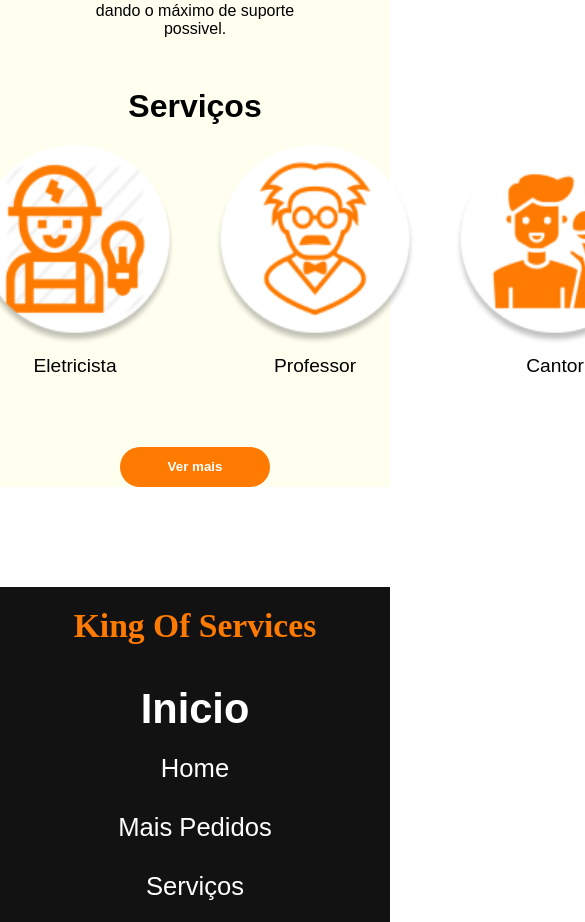
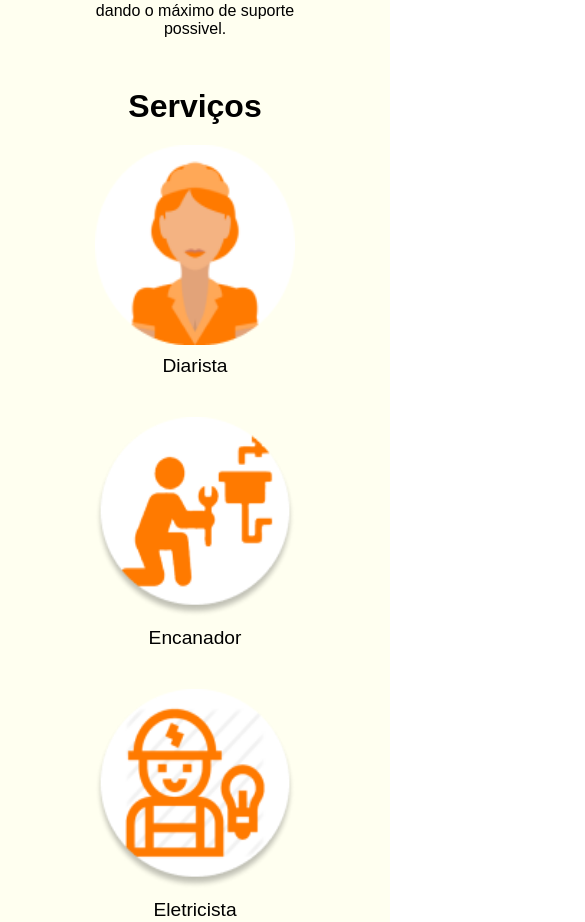
Before and after one commit to JonatanValdivia/King_Of_Services_front-end, a React (Create React App) app in the folder app/: page / in a window 390 px wide. Shown: the part 4471-5393 px from the top of the page, 585 px wide, since content can reach past the window. Built offline with nearby package versions, Linux system fonts and the light colour scheme; no server answers.

Commit message:
Responsividade aplicada

```diff
--- a/app/src/pages/Home/style.js
+++ b/app/src/pages/Home/style.js
@@ -235,6 +235,10 @@ export const ContentServicos = styled.div`
   height: auto;
   display: flex;
   justify-content: center;
+
+  @media(min-width: 320px) and (max-width: 890px){
+    flex-direction: column;
+  }
 `
 
 export const OverlayServicos = styled.div`
```
